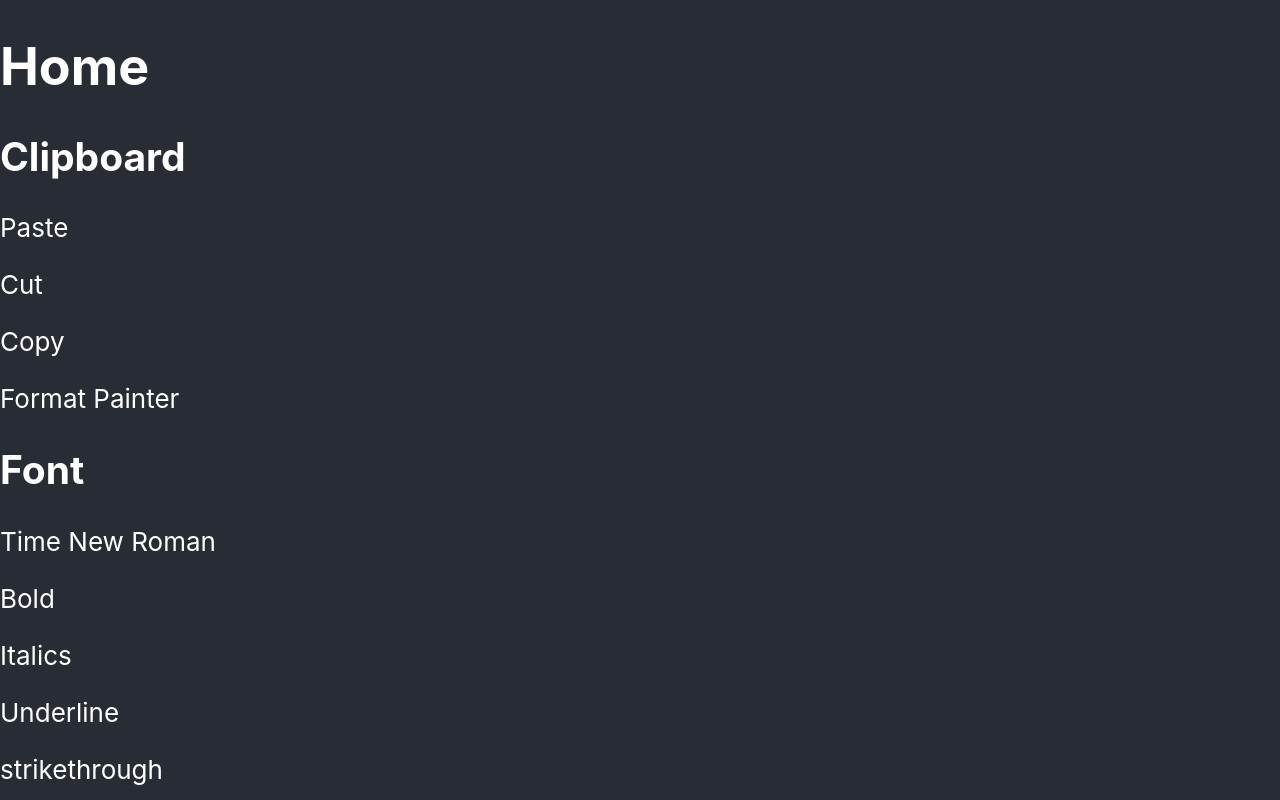
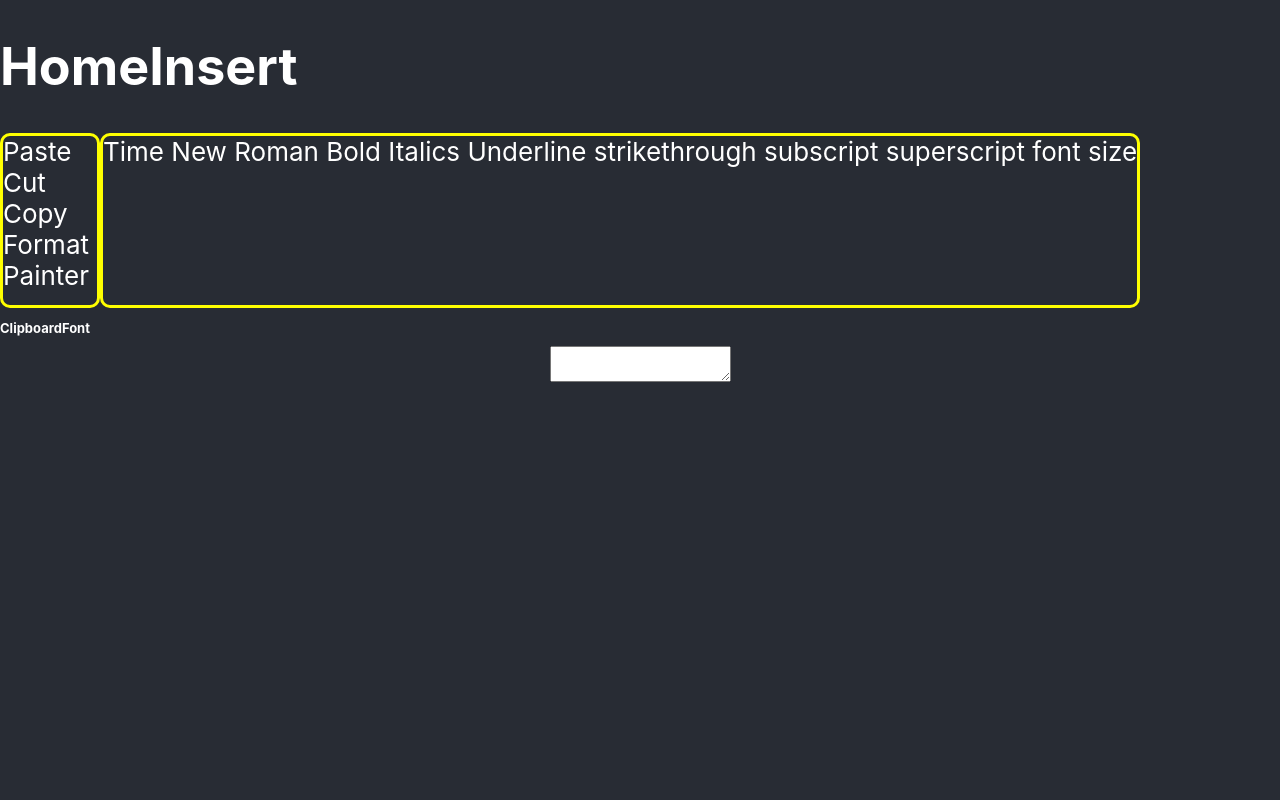
Before and after one commit to maalik36/letters-app, a React (Create React App) app: page / in a window 1280 px wide. Both pictures are taken after a click on the element "Home". Shown: the top 800 px of the page. Built offline with nearby package versions, Linux system fonts and the light colour scheme.

Commit message:
can switch tabs and textarea added

```diff
--- a/src/App.css
+++ b/src/App.css
@@ -16,8 +16,8 @@
 .App-header {
   background-color: #282c34;
   min-height: 100vh;
-  display: flex;
-  /*flex-direction: column;
+  /*display: flex;
+  flex-direction: column;
   align-items: center;
   justify-content: center;
   */
@@ -38,20 +38,60 @@
   }
 }
 h1 {
+  display:inline-flex;
   flex-direction: row;
   margin-right: auto;
   position: relative;
 
 }
+h2 {
+  font-size: small;
+
+}
+#Clipboard {
+  border-radius: 10px;
+  min-width: 100px;
+  max-width: 100px;
+  min-height: 175px;
+  max-height: 175px;
+  box-sizing: border-box;
+  border-color: yellow;
+  border-style: solid;
+  text-wrap: wrap;
+}
+#Font{
+  border-radius: 10px;
+  max-width: 10000px;
+  min-height: 175px;
+  max-height: 175px;
+  box-sizing: border-box;
+  border-color: yellow;
+  border-style: solid;
+  text-wrap: wrap;
+}
+box {
+
+}
+
 .gone{
   display: none;
 }
 .here{
   text-align: left;
-  display: flex;
+  display: inline-flex;
+  flex-direction: row;
   position: relative;
   /*flex-wrap: wrap;*/
   justify-content: left;
+}
+textarea{
+  display: block;
+  margin-left: auto;
+  margin-right: auto;
+  font-weight: bold;
+}
+.bold {
+  font-weight: bold;
 }
 /*
 #sub {
--- a/src/App.js
+++ b/src/App.js
@@ -3,42 +3,72 @@
 import { useState } from 'react';
 
 function App() {
-  const [display, setDisplay] = useState("gone");
-  function Appear()
+  const [home, setHome] = useState("gone");
+  const [insert, setInsert] = useState("gone");
+  const [bold, setBold] = useState("normal")
+  function Appear(word)
   {
     //let state = document.getElementById('sub');
     //state.style.display = "block";
-    console.log("yes");
-    alert("yes");
-    setDisplay("here");
+    if (word === "Home")
+    {
+      setHome("here");
+      setInsert("gone");
+    }
+    else if (word === "Insert")
+    {
+      setInsert("here");
+      setHome("gone");
+    }
+
   };
+
+  function Bold() {
+    setBold("bold")
+  }
   return (
     <div className="App-header">
       <header>
-        <h1 onClick={() => Appear()}>Home</h1>
-        <div>
-          <h2 className={display}>Clipboard</h2>
-            <p className={display}>Paste</p>
-            <p className={display}>Cut</p>
-            <p className={display}>Copy</p>
-            <p className={display}>Format Painter</p>
-        </div>
-        <div>
-          <h2 className={display}>Font</h2>
-            <p className={display}>Time New Roman</p>
-            <p className={display}>Bold</p>
-            <p className={display}>Italics</p>
-            <p className={display}>Underline</p>
-            <p className={display}>strikethrough</p>
-            <p className={display}>subscript</p>
-            <p className={display}>superscript</p>
-            <p className={display}>font size</p>
-          </div>
+        <h1 onClick={() => Appear("Home")}>Home</h1>
+        <h1 onClick={() => Appear("Insert")}>Insert</h1>
+      </header>
+      <box className={home} id="Clipboard">
 
+            Paste
+            Cut
+            Copy
+            Format Painter
+      </box>
+            <box className={home} id="Font">
+            Time New Roman
+            Bold
+            Italics
+            Underline
+            strikethrough
+            subscript
+            superscript
+            font size
+
+      </box>
+
+            <box className={insert}>
+              Cover Page
+              Blank Page
+              Page Break
+            </box>
+
+
+      <header>
+        <h2 className={home}>Clipboard</h2>
+        <h2 className={home}>Font</h2>
       </header>
 
 
+      <textarea className={bold}>
+
+      </textarea>
     </div>
+
   );
 
   /*
```
